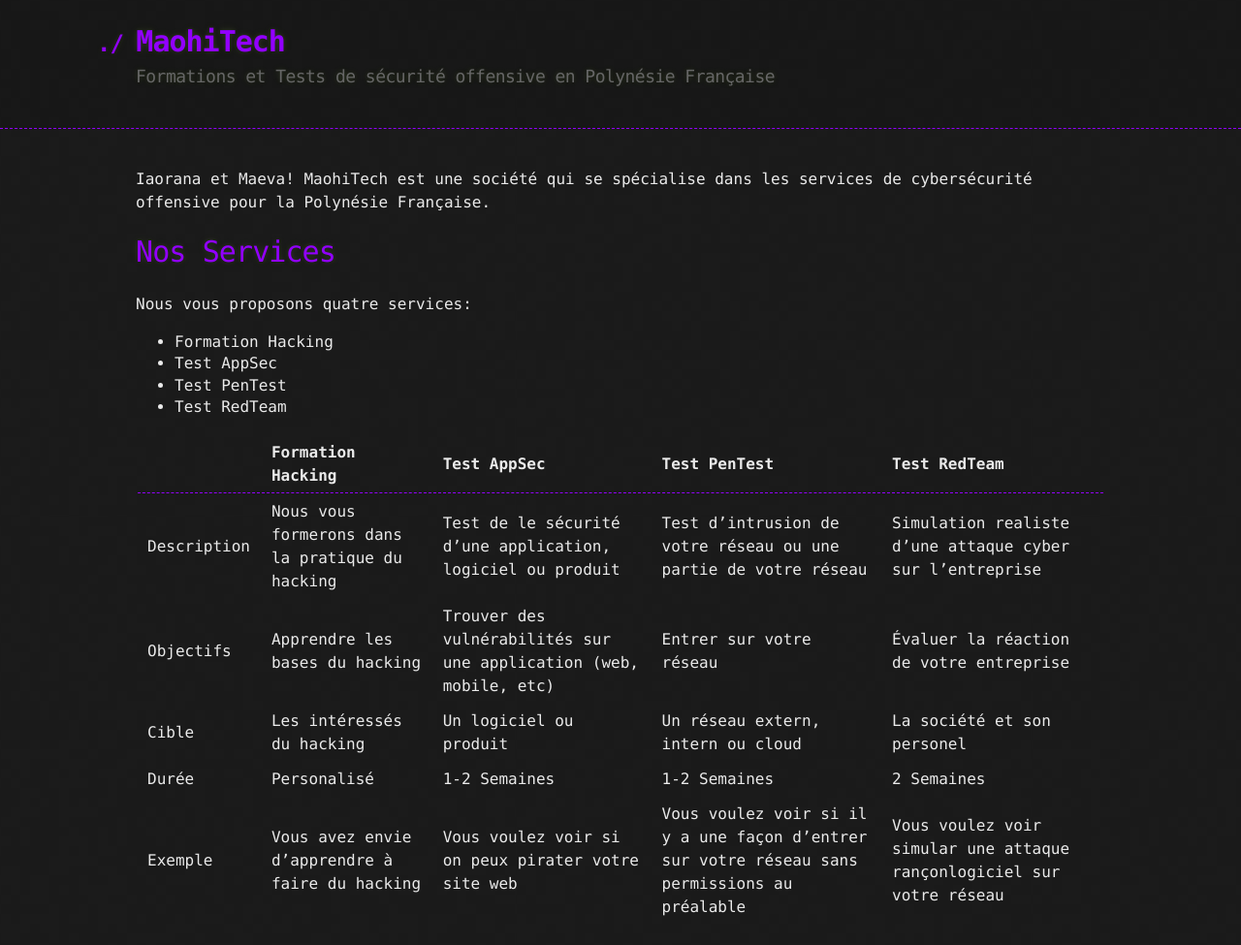
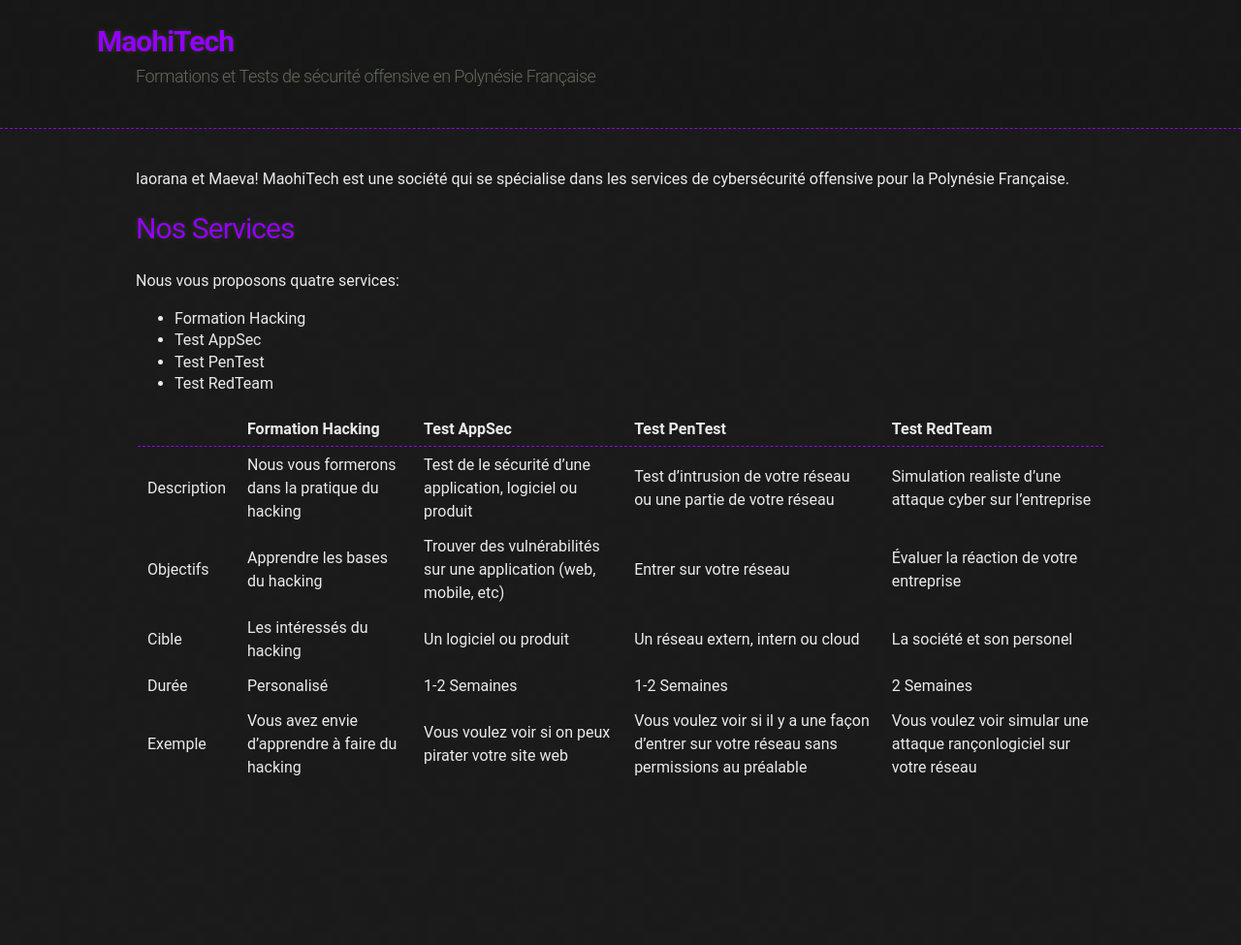
Before and after one commit to stagehackingtahiti/maohitech, a Jekyll site: the page built from index.md, in a window 1280 px wide. Shown: the whole page at 97% size. Built offline with Jekyll 4.4.1, drawn with Linux system fonts in a browser that asks for light colours; after the commit the page ends 900 px from its top, so only the background shows below that.

Commit message:
[+] Roboto, ./

```diff
--- a/_sass/jekyll-theme-hacker.scss
+++ b/_sass/jekyll-theme-hacker.scss
@@ -21,7 +21,7 @@ body {
   color: $body-foreground;
   font-size: 16px;
   line-height: 1.5;
-  font-family: Monaco, "Bitstream Vera Sans Mono", "Lucida Console", Terminal, monospace;
+  font-family: 'Roboto', sans-serif;
 }
 
 /* General & 'Reset' Stuff */
@@ -64,7 +64,7 @@ header h1 {
   line-height: 1.5;
   margin: 0 0 0 -40px;
   font-weight: bold;
-  font-family: Monaco, "Bitstream Vera Sans Mono", "Lucida Console", Terminal, monospace;
+  font-family: 'Roboto', sans-serif;
   color: $conifer;//$header;
   text-shadow: 0 1px 1px rgba(0, 0, 0, 0.1),
                0 0 5px rgba(181, 232, 83, 0.1),
@@ -78,7 +78,7 @@ header h1 {
 
 
 header h1:before {
-  content: "./ ";
+  content: "";
   font-size: 24px;
 }
 
@@ -107,7 +107,7 @@ section img {
 
 h1, h2, h3, h4, h5, h6 {
   font-weight: normal;
-  font-family: Monaco, "Bitstream Vera Sans Mono", "Lucida Console", Terminal, monospace;
+  font-family:'Roboto', sans-serif;
   color: $header;
   letter-spacing: -0.03em;
   text-shadow: 0 1px 1px rgba(0, 0, 0, 0.1),
@@ -210,7 +210,7 @@ hr {
   border-bottom: 2px solid rgba(0, 0, 0, 0.7);
   border-top: 2px solid rgba(0, 0, 0, 1);
   color: rgba(255, 255, 255, 0.8);
-  font-family: Helvetica, Arial, sans-serif;
+  font-family: 'Roboto', sans-serif;
   font-weight: bold;
   font-size: 13px;
   text-decoration: none;
```
